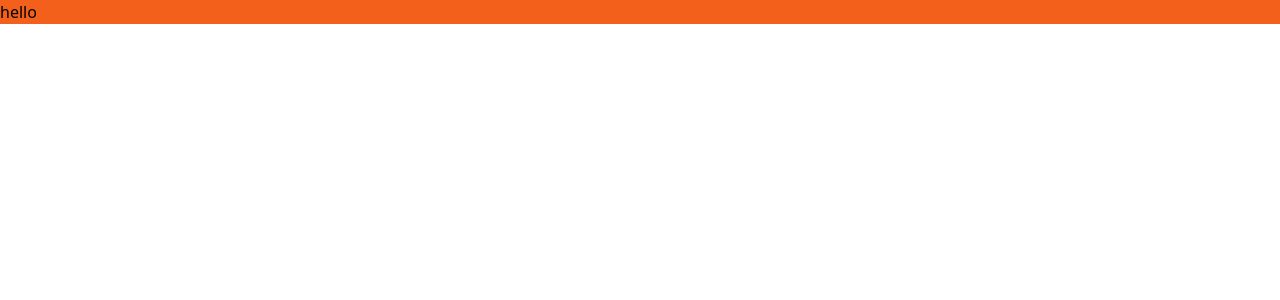
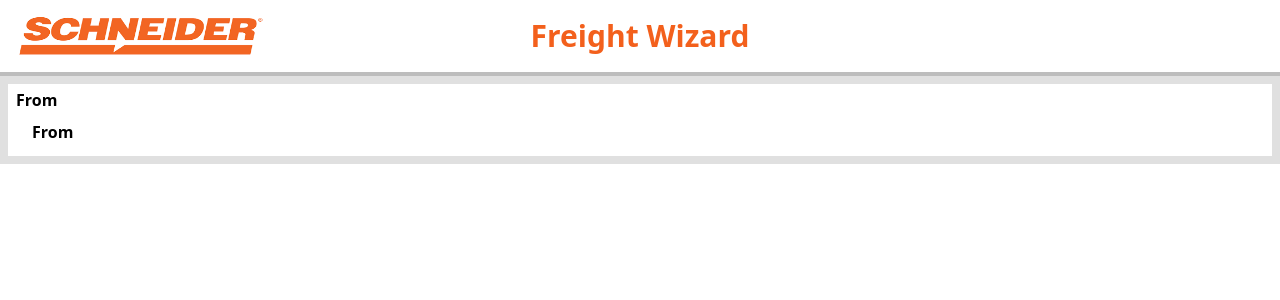
Before and after one commit to riyakore/Capstone_Schneider_Team, a React (Vite) app in the folder frontend/: page / in a window 1280 px wide. Shown: the top 300 px of the page. Built offline with nearby package versions, Linux system fonts and the light colour scheme.

Commit message:
set up select dates and locations page

```diff
--- a/frontend/package.json
+++ b/frontend/package.json
@@ -11,6 +11,7 @@
   },
   "dependencies": {
     "@tailwindcss/vite": "^4.0.7",
+    "date-fns": "^4.1.0",
     "react": "^19.0.0",
     "react-dom": "^19.0.0",
     "tailwindcss": "^4.0.7"
--- a/frontend/src/App.jsx
+++ b/frontend/src/App.jsx
@@ -1,11 +1,18 @@
 import { useState } from 'react'
+import Header from './components/Header';
+import ChooseLocationsPage from './pages/ChooseLocationsPage';
 
 function App() {
-  const [count, setCount] = useState(0)
+  const [startDate, setStartDate] = useState("");
+  const [endDate, setEndDate] = useState("");
 
   return (
-    <div className="bg-primary">
-      hello
+    <div >
+      <Header/>
+      <ChooseLocationsPage
+        startDate={startDate} setStartDate={setStartDate}
+        endDate={endDate} setEndDate={setEndDate}
+        />
     </div>
   )
 }
--- /dev/null
+++ b/frontend/src/components/Header.jsx
@@ -0,0 +1,22 @@
+function Header() {
+    return (
+        <div className="
+            flex items-center justify-between p-3
+        ">
+            <img
+                src='/images/logo.png'
+                className="
+                    w-3xs h-12 hover:cursor-pointer hover:scale-105 duration-100"
+                onClick={() => location.href="https://schneider.com/"}
+            />
+            <h1 className="
+                absolute left-1/2 transform -translate-x-1/2
+                text-primary font-extrabold text-3xl
+                hover:cursor-pointer hover:scale-105 duration-100
+                "
+                onClick={() => window.location.reload()}>Freight Wizard</h1>
+        </div>
+    );
+}
+
+export default Header;
--- a/frontend/src/index.css
+++ b/frontend/src/index.css
@@ -2,4 +2,10 @@
 
 @theme {
   --color-primary: #f3601c;
+
+  --color-grey-100: #f5f5f5;
+  --color-grey-200: #eeeeee;
+  --color-grey-300: #e0e0e0;
+  --color-grey-400: #bdbdbd;
+  --color-grey-500: #9e9e9e;
 }
--- /dev/null
+++ b/frontend/src/modal/CalendarModal.jsx
@@ -0,0 +1,94 @@
+import {useState} from 'react';
+import {format, startOfMonth, endOfMonth, eachDayOfInterval,
+    isSameMonth, isSameDay, addMonths, subMonths, isBefore,
+    startOfWeek, endOfWeek} from 'date-fns';
+
+function CalendarModal() {
+    const [selectedDate, setSelectedDate] = useState("");
+    const [currentMonth, setCurrentMonth] = useState(Date.now());
+    const [showCalendar, setShowCalendar] = useState(false);
+    console.log(currentMonth)
+
+    const monthStart = startOfMonth(currentMonth);
+    const monthEnd = endOfMonth(currentMonth);
+    const startDate = startOfWeek(monthStart);
+    const endDate = endOfWeek(monthEnd);
+
+    const daysInMonth = eachDayOfInterval({start : startDate, end: endDate});
+
+    const handlePrevMonth = () => setCurrentMonth(subMonths(currentMonth, 1));
+    const handleNextMonth = () => setCurrentMonth(addMonths(currentMonth, 1));
+
+    const handleDateClick = (date) => {
+        if (!isBefore(date, new Date())) {
+            setSelectedDate(date);
+            setShowCalendar(false);
+        }
+    }
+
+    return(
+        <div className="relative">
+            <button
+                onClick={() => setShowCalendar(!showCalendar)}
+                className="px-4 py-2 text-black font-bold rounded-md hover:cursor-pointer"
+            >
+                {selectedDate ? format(selectedDate, 'MMM dd, YYYY') : 'From'}
+            </button>
+
+            {showCalendar && (
+                <div className="absolute top-12 left-0 bg-white border rounded-lg shadow-lg p-4 z-10 w-64">
+                    <div className="flex justify-between items-center mb-4">
+                        <button
+                            onClick={handlePrevMonth}
+                            className="p-2 hover:cursor-pointer hover:scale-105 bg-grey-400 hover:bg-grey-300 rounded-full "
+                        >
+                            ←
+                        </button>
+                        <span className="font-semibold">
+                            {format(currentMonth, 'MMMM yyyy')}
+                        </span>
+                        <button
+                            onClick={handleNextMonth}
+                            className="p-2 hover:cursor-pointer hover:scale-105 bg-grey-400 hover:bg-grey-300 rounded-full "
+                        >
+                            →
+                        </button>
+
+                        <div className="grid grid-cols-7 gap-5">
+                            {['Sun', 'Mon', 'Tue', 'Wed', 'Thu', 'Fri', 'Sat'].map(day => (
+                                <div key={day} className="text-xs text-grey-500">
+                                    {day}
+                                </div>
+                            ))}
+
+                            {daysInMonth.map(date => {
+                                const isDisabled = isBefore(date, Date.now());
+                                const isSelected = selectedDate && isSameDay(date, selectedDate);
+                                const isCurrentMonth = isSameMonth(date, currentMonth);
+
+                                return (
+                                    <button
+                                        key={date.toString()}
+                                        onClick={() => handleDateClick(date)}
+                                        disabled={isDisabled}
+                                        className={`
+                                            p-2 rounded-md text-sm
+                                            ${isSelected ? 'bg-primary text-white' : ''}
+                                            ${!isSelected && isCurrentMonth ? 'hover:bg-grey-100' : ''}
+                                            ${!isCurrentMonth ? 'text-grey-400' : ''}
+                                            ${isDisabled ? 'opacity-50 cursor-not-allowed' : ''}
+                                        `}
+                                    >
+                                        {format(date, 'd')}
+                                    </button>
+                                );
+                            })}
+                        </div>
+                    </div>
+                </div>
+            )}
+        </div>
+    );
+}
+
+export default CalendarModal;
--- /dev/null
+++ b/frontend/src/pages/ChooseLocationsPage.jsx
@@ -0,0 +1,29 @@
+import {useState} from 'react';
+import CalendarModal from '../modal/CalendarModal';
+
+function ChooseLocationsPage() {
+
+    /*
+    <Header/>
+    <Body/>
+        <Choose route!>
+        <Card>
+            -><Dates>
+            -><Origin>
+            -><Stops>
+            -><Dest>
+        <Map>
+        <SearchButton>
+    */
+
+    return (
+        <div className="bg-grey-300 border-t-4 border-grey-400 p-2">
+            <div className="bg-white px-2 py-1">
+                <p className="font-bold">From</p>
+                <CalendarModal/>
+            </div>
+        </div>
+    )
+}
+
+export default ChooseLocationsPage;
```
Also changed, not shown: frontend/src/pages/RoutesPage.jsx (added, +8 -0 lines), frontend/public/images/logo.png (added), 1 other file (tests, documents, lock files or other folders).
